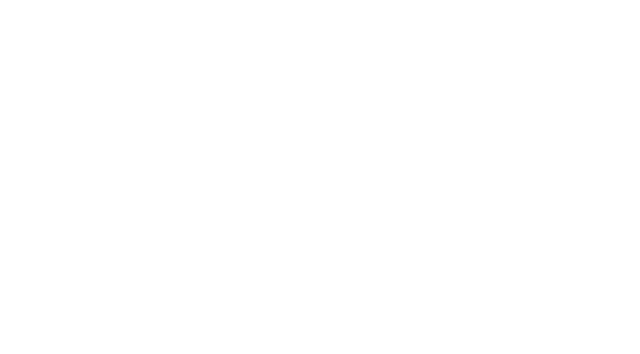
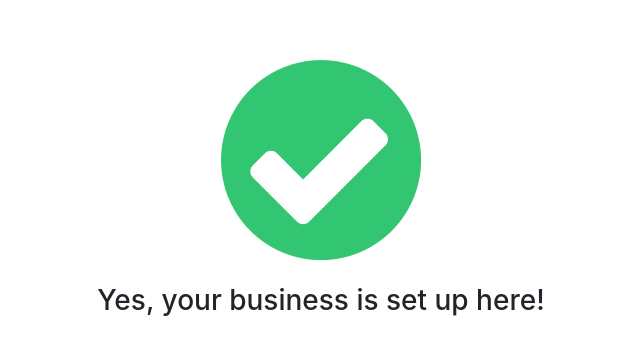
Before and after one commit to MillenniaAhead/millenia-client, a React (Create React App) app: page /setupDone in a window 1280 px wide. Before the commit this address had no page. Shown: the part 220-574 px from the top of the page, without its empty margins (319-959 px from the left). Built offline with nearby package versions, Linux system fonts and the light colour scheme.

Commit message:
set up done

```diff
--- a/src/App.js
+++ b/src/App.js
@@ -4,15 +4,17 @@
 import HearAbout from './Components/HearAbout';
 import Software from './Components/Software';
 import TeamSize from './Components/TeamSize';
+import SetUpDone from './Components/SetUpDone'
 
 function App() {
   return (
     <div >
       <Routes>
         <Route path='/' element={<TeamSize/>}> </Route>
-        <Route path='/setUp' element={<BusinessSetup></BusinessSetup>}/>
+        <Route path='/businessSet' element={<BusinessSetup></BusinessSetup>}/>
         <Route path='/software' element={<Software></Software>}></Route>
         <Route path='/hear' element={<HearAbout></HearAbout>}></Route>
+        <Route path='/setupDone' element={<SetUpDone></SetUpDone>}></Route>
       </Routes>
     </div>
   );
--- a/src/Components/CSS/Style.css
+++ b/src/Components/CSS/Style.css
@@ -43,3 +43,12 @@
     width: 20px;
     height: 20px;
 }
+.setImg{
+        text-align: center;
+        display: flex;
+        height: 50vh;
+        width: 100vw;
+        align-content: flex-end;
+        justify-content: center;
+
+}
--- /dev/null
+++ b/src/Components/SetUpDone.js
@@ -0,0 +1,16 @@
+import React from 'react';
+import './CSS/Style.css'
+import setUp from '../images/setdone/right.jpg'
+const setUpDone = () => {
+    return (
+
+         <div >
+            <img style={{marginTop:"35vh",}} className=" mx-auto d-flex justify-content-center " src={setUp} alt="" /> <br />
+             <h3 className='text-center'>Yes, your business is set up here!</h3>
+        </div>
+
+
+    );
+};
+
+export default setUpDone;
```
